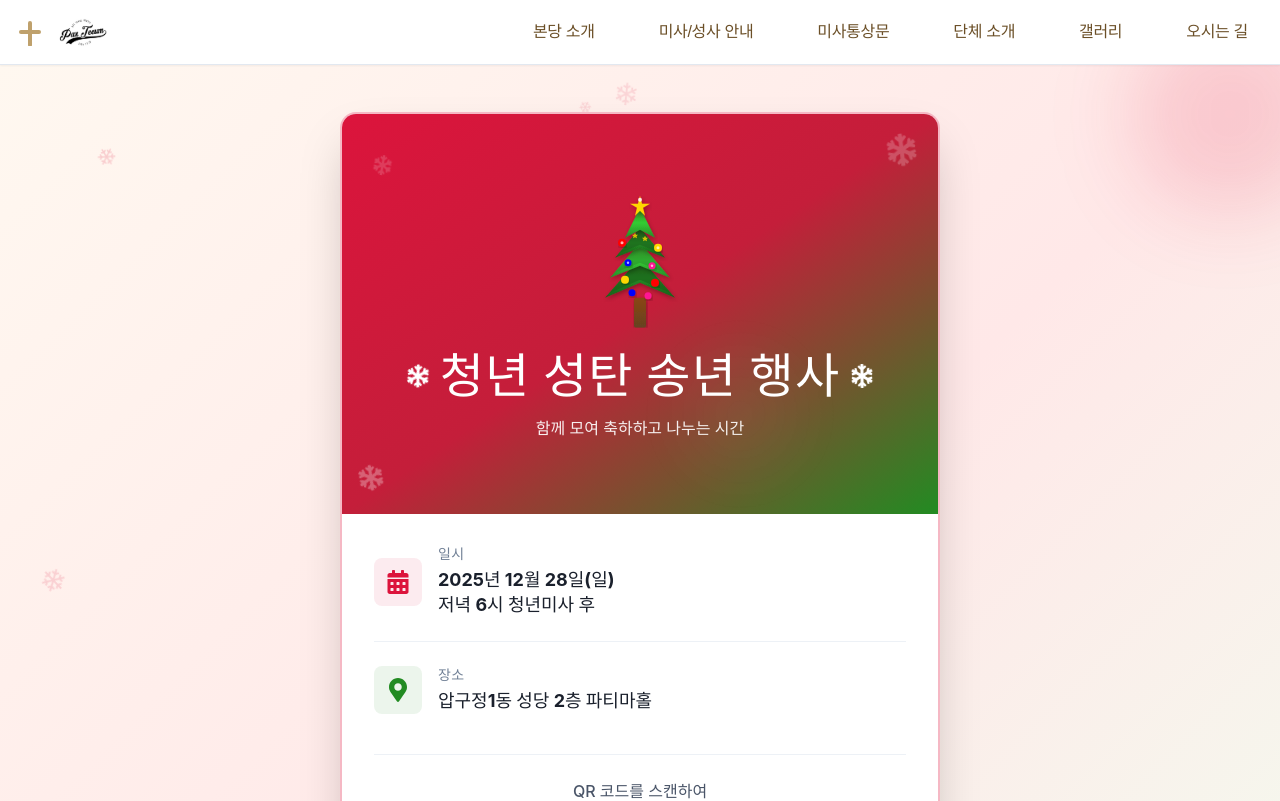
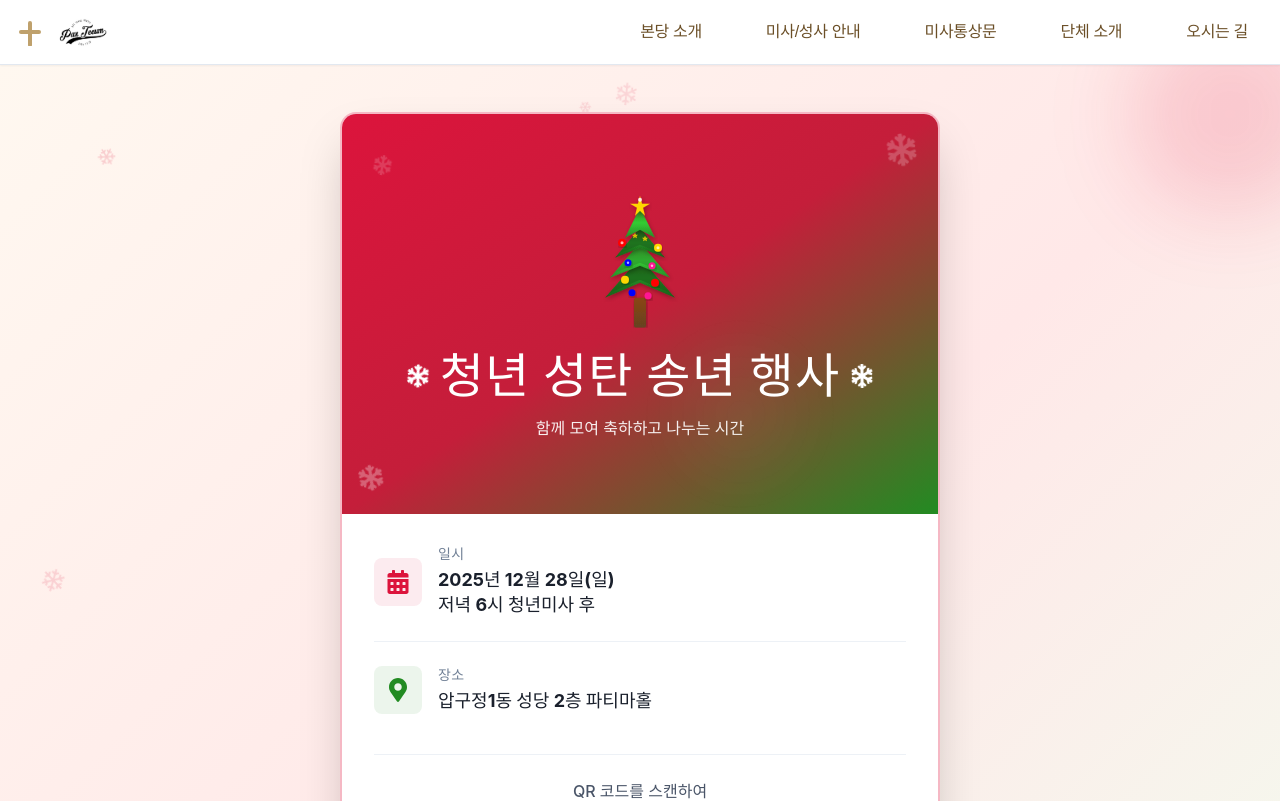
Before and after one commit to francisBae/ap1-youth-fe, a React (Vite) app: page /welcome in a window 1280 px wide. Shown: the top 801 px of the page. Built offline with nearby package versions, Linux system fonts and the light colour scheme.

Commit message:
[ADD] 갤러리 숨김

```diff
--- a/src/App.tsx
+++ b/src/App.tsx
@@ -51,7 +51,7 @@ function App() {
                             <Route path="/groups/liturgy" element={<LiturgyPage />} />
                             <Route path="/groups/choir" element={<ChoirPage />} />
                             <Route path="/groups/legio" element={<LegioPage />} />
-                            <Route path="/gallery" element={<GalleryPage />} />
+                            {/* <Route path="/gallery" element={<GalleryPage />} /> */}
                             <Route path="/prayers" element={<PrayersPage />} />
                             {/* <Route path="/sacraments" element={<SacramentsPage />} /> */}
                             <Route path="/mass-ordinary" element={<MassOrdinaryPage />} />
--- a/src/components/Layout.tsx
+++ b/src/components/Layout.tsx
@@ -55,7 +55,7 @@ const Layout = ({ children }: LayoutProps) => {
         // { label: '성사 안내', href: '/sacraments' },
         { label: '미사통상문', href: '/mass-ordinary' },
         { label: '단체 소개', href: '/groups' },
-        { label: '갤러리', href: '/gallery' },
+        // { label: '갤러리', href: '/gallery' },
         // { label: '기도문', href: '/prayers' },
         { label: '오시는 길', href: 'http://www.ap1.or.kr/location.php', isExternal: true },
     ];
```
